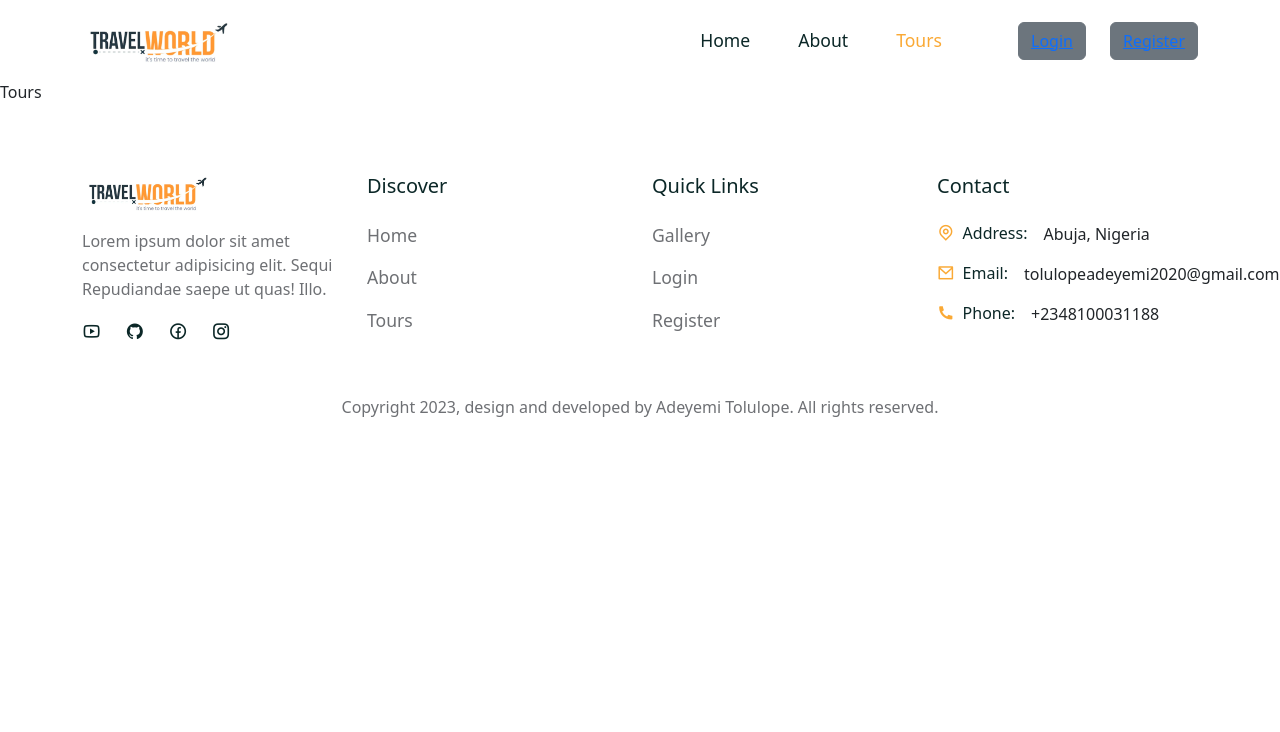
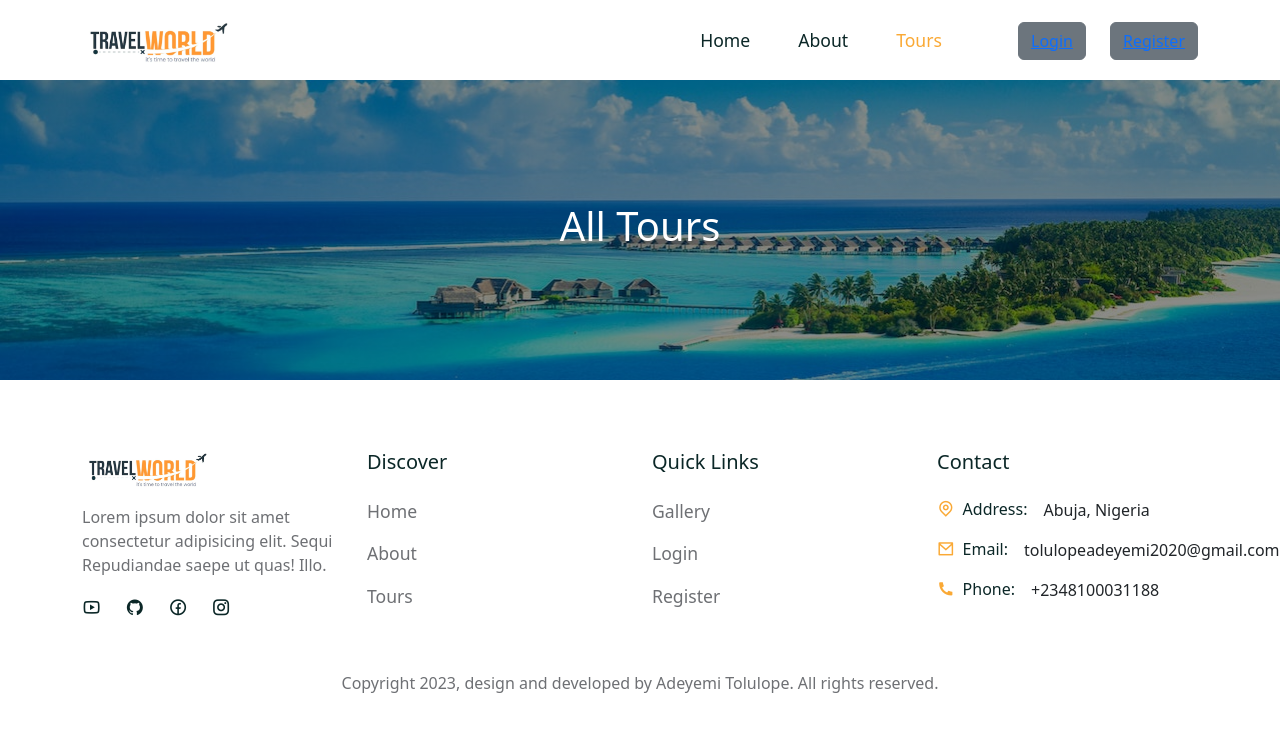
Before and after one commit to Billyrosecodes/Tour_app, a React (Create React App) app in the folder frontend/: page /tours in a window 1280 px wide. Shown: the top 732 px of the page. Built offline with nearby package versions, Linux system fonts and the light colour scheme; a web font is replaced by a local one.

Commit message:
adding the css for thebackground image in the common section

```diff
--- a/frontend/src/pages/Tours.jsx
+++ b/frontend/src/pages/Tours.jsx
@@ -1,9 +1,12 @@
-import React from 'react'
+import React from "react";
+import CommonSection from "../shared/CommonSection";
 
 const Tours = () => {
   return (
-    <div>Tours</div>
-  )
-}
+    <>
+      <CommonSection title={"All Tours"} />
+    </>
+  );
+};
 
-export default Tours
+export default Tours;
--- a/frontend/src/shared/common-section.css
+++ b/frontend/src/shared/common-section.css
@@ -0,0 +1,15 @@
+.common_section {
+    background: linear-gradient(rgba(0,0,0,0.45), rgba(0,0,0,0.45)),
+    url("../assets/images/tour.jpg") no-repeat center center;
+    background-size: cover;
+    height: 300px;
+    display: flex;
+    align-items: center;
+    justify-content: center;
+    text-align: center;
+}
+
+.common_section h1{
+    font-size: 2.5rem;
+    color: #fff;
+}
```
